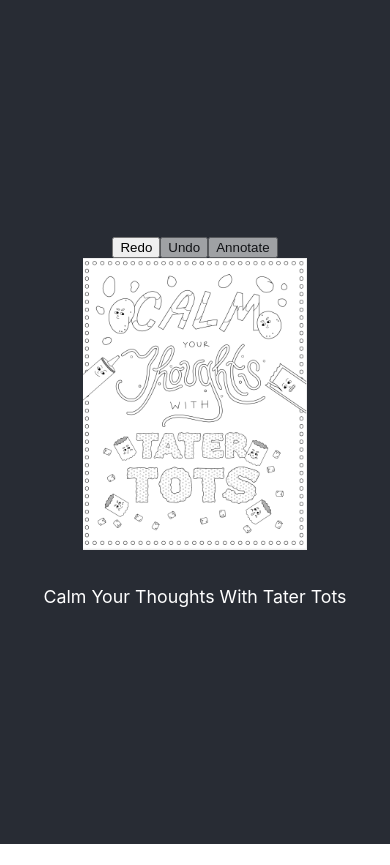
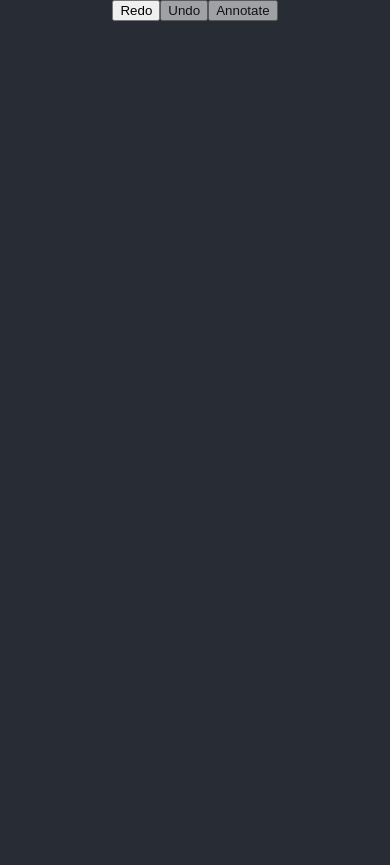
Before and after one commit to CPSECapstone/CapstoneSquad, a React (Create React App) app in the folder frontend/: page / in a window 390 px wide. Before the commit the page ends 844 px from the top, so only its background shows below. Built offline with nearby package versions, Linux system fonts and the light colour scheme.

Commit message:
Starter Code for Canvas API

```diff
--- a/frontend/src/App.js
+++ b/frontend/src/App.js
@@ -1,4 +1,4 @@
-import React, { useState } from 'react';
+import React, { useState, useRef, useEffect } from 'react';
 import scholarship from './scholarship.jpg';
 import './App.css';
 import styled, { css } from 'styled-components';
@@ -37,6 +37,46 @@
 }
 function App() {
   const [active, setActive] = useState(types[0]);
+  const canvasRef = useRef(null)
+  const contextRef = useRef(null)
+  const [isDrawing, setIsDrawing] = useState(false)
+
+
+  useEffect(() => {
+    const canvas = canvasRef.current;
+    canvas.width = window.innerWidth * 2;
+    canvas.height = window.innerHeight * 2;
+    canvas.style.width = `${window.innerWidth}px`;
+    canvas.style.height = `${window.innerHeight}px`;
+
+    const context = canvas.getContext("2d")
+    context.scale(2,2)
+    context.lineCap = "round"
+    context.strokeStyle = "black"
+    context.lineWidth = 5
+    contextRef.current = context;
+  }, [])
+
+  const startDrawing = ({nativeEvent}) => {
+    const {offsetX, offsetY} = nativeEvent;
+    contextRef.current.beginPath()
+    contextRef.current.moveTo(offsetX, offsetY)
+    setIsDrawing(true)
+  }
+
+  const finishDrawing = () => {
+   contextRef.current.closePath()
+   setIsDrawing(false)
+  }
+
+  const draw = ({nativeEvent}) => {
+    if(!isDrawing){
+      return
+    }
+    const {offsetX, offsetY} = nativeEvent;
+    contextRef.current.lineTo(offsetX, offsetY)
+    contextRef.current.stroke()
+  }
   return (
     <div className="App">
       <header className="App-header">
@@ -52,14 +92,26 @@
       ))}
     </ButtonGroup>
 
+    <canvas
+      onMouseDown={startDrawing}
+      onMouseUp={finishDrawing}
+      onMouseMove={draw}
+      ref={canvasRef}
+    />
+{/*
         <img src={scholarship} className="App-scholarship" alt="scholarship" />
         <p>
         </p>
         <a>
           Calm Your Thoughts With Tater Tots
         </a>
+*/
+}
       </header>
     </div>
+
+
+
 
   );
 }
```
